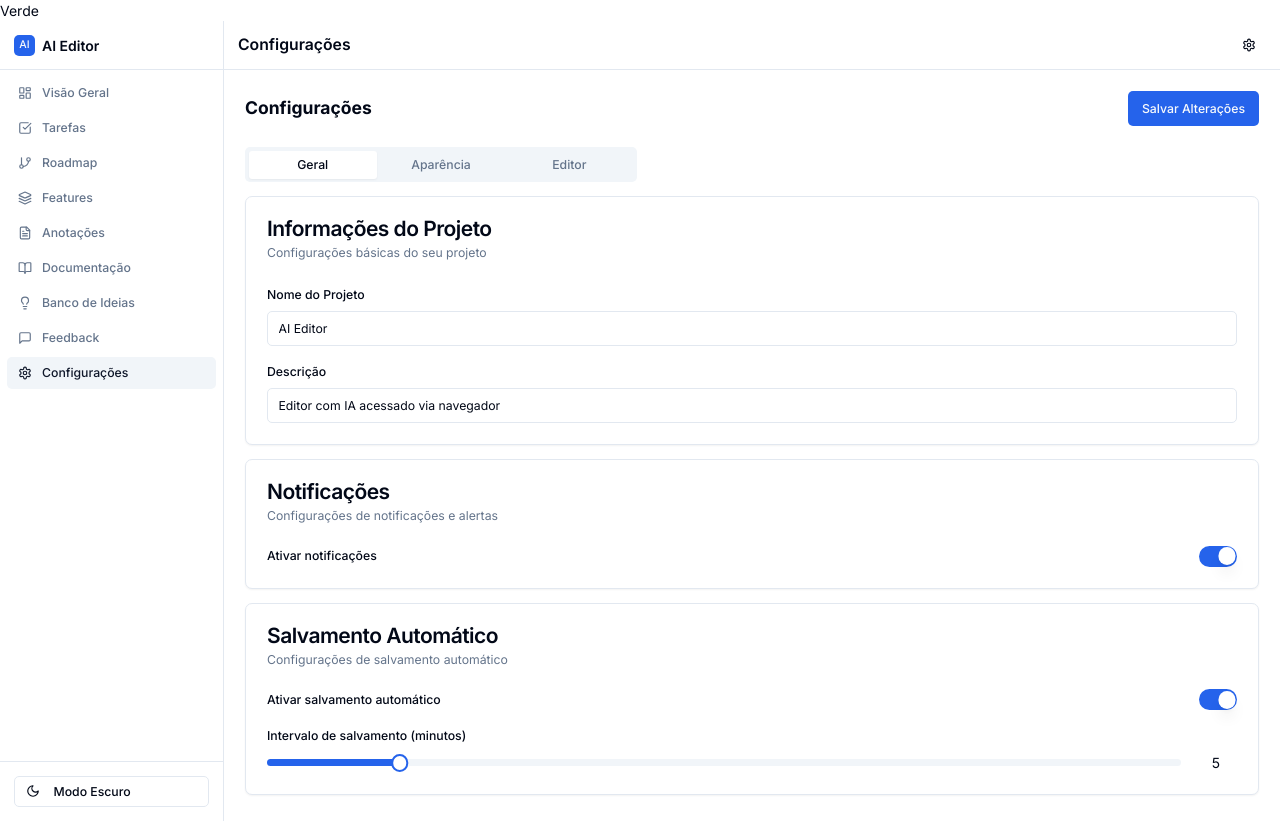
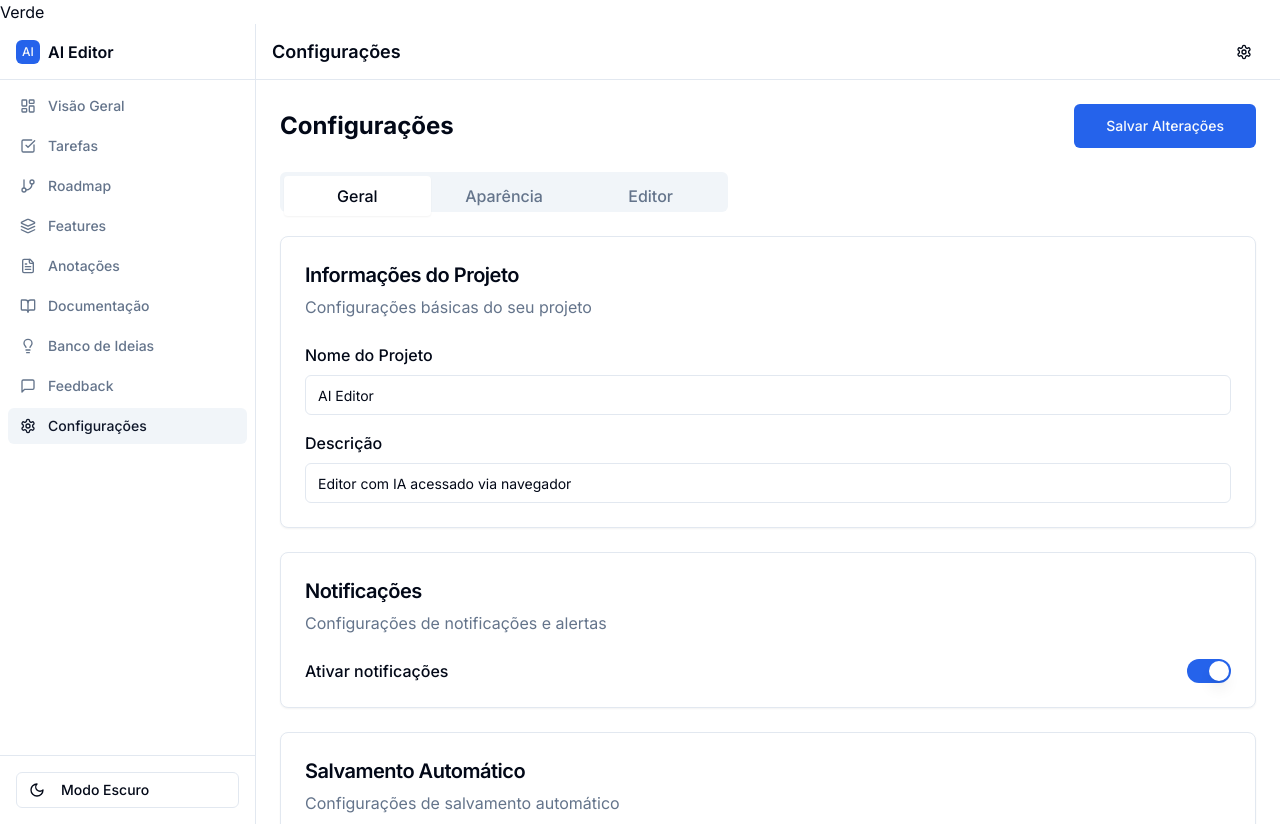
Before and after one commit to shturno/dax, a Next.js app: page /configuracoes in a window 1280 px wide. Built offline with nearby package versions, Linux system fonts and the light colour scheme.

Commit message:
feat: enhance settings page UI with improved styling and layout adjustments

```diff
--- a/components/settings-page.tsx
+++ b/components/settings-page.tsx
@@ -15,11 +15,6 @@ import { ToastAction } from "@/components/ui/toast"
 import { Toaster } from "@/components/ui/toaster"
 import { useThemeColor } from '@/components/theme-color-provider'
 
-interface ThemeColorOption {
-  value: string;
-  label: string;
-}
-
 export function SettingsPage() {
   const { theme, setTheme } = useTheme()
   const { setThemeColor } = useThemeColor()
@@ -30,7 +25,7 @@ export function SettingsPage() {
     notifications: true,
     autoSave: true,
     autoSaveInterval: 5,
-    fontSize: 14,
+    fontSize: 16, // Aumentado de 14 para 16
     primaryColor: "default",
   })
 
@@ -63,7 +58,7 @@ export function SettingsPage() {
   const applyThemeSettings = () => {
     // Aplicar cor primária
     if (settings.primaryColor !== "default") {
-      setThemeColor(`primary-${settings.primaryColor}`); // Adicione este método
+      setThemeColor(`primary-${settings.primaryColor}`);
       document.documentElement.className = document.documentElement.className.replace(/primary-\w+/g, "").trim();
       document.documentElement.classList.add(`primary-${settings.primaryColor}`);
     } else {
@@ -94,38 +89,40 @@ export function SettingsPage() {
   return (
     <div className="space-y-6">
       <div className="flex items-center justify-between">
-        <h2 className="text-xl font-bold">Configurações</h2>
-        <Button onClick={saveSettings}>Salvar Alterações</Button>
+        <h2 className="text-2xl font-bold">Configurações</h2>
+        <Button onClick={saveSettings} size="lg">Salvar Alterações</Button>
       </div>
 
       <Tabs defaultValue="general" className="w-full">
         <TabsList className="grid w-full max-w-md grid-cols-3">
-          <TabsTrigger value="general">Geral</TabsTrigger>
-          <TabsTrigger value="appearance">Aparência</TabsTrigger>
-          <TabsTrigger value="editor">Editor</TabsTrigger>
+          <TabsTrigger value="general" className="text-base py-2">Geral</TabsTrigger>
+          <TabsTrigger value="appearance" className="text-base py-2">Aparência</TabsTrigger>
+          <TabsTrigger value="editor" className="text-base py-2">Editor</TabsTrigger>
         </TabsList>
 
-        <TabsContent value="general" className="mt-4 space-y-4">
+        <TabsContent value="general" className="mt-6 space-y-6">
           <Card>
             <CardHeader>
-              <CardTitle>Informações do Projeto</CardTitle>
-              <CardDescription>Configurações básicas do seu projeto</CardDescription>
+              <CardTitle className="text-xl">Informações do Projeto</CardTitle>
+              <CardDescription className="text-base">Configurações básicas do seu projeto</CardDescription>
             </CardHeader>
             <CardContent className="space-y-4">
               <div className="space-y-2">
-                <Label htmlFor="projectName">Nome do Projeto</Label>
+                <Label htmlFor="projectName" className="text-base">Nome do Projeto</Label>
                 <Input
                   id="projectName"
                   value={settings.projectName}
                   onChange={(e) => setSettings({ ...settings, projectName: e.target.value })}
+                  className="text-base"
                 />
               </div>
               <div className="space-y-2">
-                <Label htmlFor="projectDescription">Descrição</Label>
+                <Label htmlFor="projectDescription" className="text-base">Descrição</Label>
                 <Input
                   id="projectDescription"
                   value={settings.projectDescription}
                   onChange={(e) => setSettings({ ...settings, projectDescription: e.target.value })}
+                  className="text-base"
                 />
               </div>
             </CardContent>
@@ -133,12 +130,12 @@ export function SettingsPage() {
 
           <Card>
             <CardHeader>
-              <CardTitle>Notificações</CardTitle>
-              <CardDescription>Configurações de notificações e alertas</CardDescription>
+              <CardTitle className="text-xl">Notificações</CardTitle>
+              <CardDescription className="text-base">Configurações de notificações e alertas</CardDescription>
             </CardHeader>
             <CardContent className="space-y-4">
                 <div className="flex items-center justify-between">
-                <Label htmlFor="notifications" className="flex-1">
+                <Label htmlFor="notifications" className="flex-1 text-base">
                   Ativar notificações
                 </Label>
                 <Switch
@@ -152,12 +149,12 @@ export function SettingsPage() {
 
           <Card>
             <CardHeader>
-              <CardTitle>Salvamento Automático</CardTitle>
-              <CardDescription>Configurações de salvamento automático</CardDescription>
+              <CardTitle className="text-xl">Salvamento Automático</CardTitle>
+              <CardDescription className="text-base">Configurações de salvamento automático</CardDescription>
             </CardHeader>
             <CardContent className="space-y-4">
                 <div className="flex items-center justify-between">
-                <Label htmlFor="autoSave" className="flex-1">
+                <Label htmlFor="autoSave" className="flex-1 text-base">
                   Ativar salvamento automático
                 </Label>
                 <Switch
@@ -168,7 +165,7 @@ export function SettingsPage() {
                 </div>
               {settings.autoSave && (
                 <div className="space-y-2">
-                  <Label htmlFor="autoSaveInterval">Intervalo de salvamento (minutos)</Label>
+                  <Label htmlFor="autoSaveInterval" className="text-base">Intervalo de salvamento (minutos)</Label>
                     <div className="flex items-center gap-4">
                     <Slider
                       id="autoSaveInterval"
@@ -179,7 +176,7 @@ export function SettingsPage() {
                       onValueChange={(value: number[]) => setSettings({ ...settings, autoSaveInterval: value[0] })}
                       className="flex-1"
                     />
-                    <span className="w-12 text-center">{settings.autoSaveInterval}</span>
+                    <span className="w-12 text-center text-base">{settings.autoSaveInterval}</span>
                     </div>
                 </div>
               )}
@@ -187,27 +184,27 @@ export function SettingsPage() {
           </Card>
         </TabsContent>
 
-        <TabsContent value="appearance" className="mt-4 space-y-4">
+        <TabsContent value="appearance" className="mt-6 space-y-6">
           <Card>
             <CardHeader>
-              <CardTitle>Tema</CardTitle>
-              <CardDescription>Configurações de aparência do dashboard</CardDescription>
+              <CardTitle className="text-xl">Tema</CardTitle>
+              <CardDescription className="text-base">Configurações de aparência do dashboard</CardDescription>
             </CardHeader>
             <CardContent className="space-y-4">
               <div className="space-y-2">
-                <Label htmlFor="theme">Tema</Label>
+                <Label htmlFor="theme" className="text-base">Tema</Label>
                 <Select value={theme} onValueChange={setTheme}>
-                  <SelectTrigger id="theme">
+                  <SelectTrigger id="theme" className="text-base">
                     <SelectValue placeholder="Selecione um tema" />
                   </SelectTrigger>
                   <SelectContent>
-                    <SelectItem value="light">Claro</SelectItem>
-                    <SelectItem value="dark">Escuro</SelectItem>
+                    <SelectItem value="light" className="text-base">Claro</SelectItem>
+                    <SelectItem value="dark" className="text-base">Escuro</SelectItem>
                   </SelectContent>
                 </Select>
               </div>
               <div className="space-y-2">
-                <Label htmlFor="primaryColor">Cor Primária</Label>
+                <Label htmlFor="primaryColor" className="text-base">Cor Primária</Label>
                 <Select
                   value={settings.primaryColor}
                   onValueChange={(value: string) => {
@@ -217,15 +214,15 @@ export function SettingsPage() {
                     }
                   }}
                 >
-                  <SelectTrigger id="primaryColor">
+                  <SelectTrigger id="primaryColor" className="text-base">
                     <SelectValue placeholder="Selecione uma cor" />
                   </SelectTrigger>
                   <SelectContent>
-                    <SelectItem value="default">Padrão</SelectItem>
-                    <SelectItem value="blue">Azul</SelectItem>
-                    <SelectItem value="green">Verde</SelectItem>
-                    <SelectItem value="purple">Roxo</SelectItem>
-                    <SelectItem value="orange">Laranja</SelectItem>
+                    <SelectItem value="default" className="text-base">Padrão</SelectItem>
+                    <SelectItem value="blue" className="text-base">Azul</SelectItem>
+                    <SelectItem value="green" className="text-base">Verde</SelectItem>
+                    <SelectItem value="purple" className="text-base">Roxo</SelectItem>
+                    <SelectItem value="orange" className="text-base">Laranja</SelectItem>
                   </SelectContent>
                 </Select>
               </div>
@@ -233,7 +230,7 @@ export function SettingsPage() {
             <CardFooter>
               <Button
                 variant="outline"
-                className="w-full"
+                className="w-full text-base py-5"
                 onClick={() => setTheme(theme === "dark" ? "light" : "dark")}
               >
                 {theme === "dark" ? "Mudar para Modo Claro" : "Mudar para Modo Escuro"}
@@ -243,30 +240,30 @@ export function SettingsPage() {
 
           <Card>
             <CardHeader>
-              <CardTitle>Visualização</CardTitle>
-              <CardDescription>Configurações de visualização</CardDescription>
+              <CardTitle className="text-xl">Visualização</CardTitle>
+              <CardDescription className="text-base">Configurações de visualização</CardDescription>
             </CardHeader>
             <CardContent className="space-y-4">
               <div className="space-y-2">
-                <Label htmlFor="fontSize">Tamanho da Fonte</Label>
+                <Label htmlFor="fontSize" className="text-base">Tamanho da Fonte</Label>
                 <div className="flex items-center gap-4">
                   <Slider
-                  id="fontSize"
-                  min={12}
-                  max={20}
-                  step={1}
-                  value={[settings.fontSize]}
-                  onValueChange={(value: number[]) => setSettings({ ...settings, fontSize: value[0] })}
-                  className="flex-1"
+                    id="fontSize"
+                    min={14}
+                    max={24}
+                    step={1}
+                    value={[settings.fontSize]}
+                    onValueChange={(value: number[]) => setSettings({ ...settings, fontSize: value[0] })}
+                    className="flex-1"
                   />
-                  <span className="w-12 text-center">{settings.fontSize}px</span>
+                  <span className="w-16 text-center text-base">{settings.fontSize}px</span>
                 </div>
               </div>
               <div className="pt-4">
-                <p className="text-sm font-medium">Prévia:</p>
+                <p className="text-base font-medium">Prévia:</p>
                 <div className="mt-2 rounded-md border p-4">
                   <h3 className="text-lg font-semibold">Exemplo de Texto</h3>
-                  <p className="text-sm text-muted-foreground">
+                  <p className="text-base text-muted-foreground">
                     Este é um exemplo de como o texto aparecerá com o tamanho de fonte selecionado.
                   </p>
                 </div>
@@ -275,33 +272,33 @@ export function SettingsPage() {
           </Card>
         </TabsContent>
 
-        <TabsContent value="editor" className="mt-4 space-y-4">
+        <TabsContent value="editor" className="mt-6 space-y-6">
           <Card>
             <CardHeader>
-              <CardTitle>Configurações do Editor</CardTitle>
-              <CardDescription>Personalize seu ambiente de edição</CardDescription>
+              <CardTitle className="text-xl">Configurações do Editor</CardTitle>
+              <CardDescription className="text-base">Personalize seu ambiente de edição</CardDescription>
             </CardHeader>
             <CardContent className="space-y-4">
               <div className="flex items-center justify-between">
-                <Label htmlFor="autoComplete" className="flex-1">
+                <Label htmlFor="autoComplete" className="flex-1 text-base">
                   Autocompletar com IA
                 </Label>
                 <Switch id="autoComplete" defaultChecked />
               </div>
               <div className="flex items-center justify-between">
-                <Label htmlFor="syntaxHighlight" className="flex-1">
+                <Label htmlFor="syntaxHighlight" className="flex-1 text-base">
                   Destacamento de Sintaxe
                 </Label>
                 <Switch id="syntaxHighlight" defaultChecked />
               </div>
               <div className="flex items-center justify-between">
-                <Label htmlFor="lineNumbers" className="flex-1">
+                <Label htmlFor="lineNumbers" className="flex-1 text-base">
                   Números de Linha
                 </Label>
                 <Switch id="lineNumbers" defaultChecked />
               </div>
               <div className="flex items-center justify-between">
-                <Label htmlFor="wordWrap" className="flex-1">
+                <Label htmlFor="wordWrap" className="flex-1 text-base">
                   Quebra de Linha
                 </Label>
                 <Switch id="wordWrap" defaultChecked />
@@ -311,35 +308,35 @@ export function SettingsPage() {
 
           <Card>
             <CardHeader>
-              <CardTitle>Inteligência Artificial</CardTitle>
-              <CardDescription>Configurações de IA para o editor</CardDescription>
+              <CardTitle className="text-xl">Inteligência Artificial</CardTitle>
+              <CardDescription className="text-base">Configurações de IA para o editor</CardDescription>
             </CardHeader>
             <CardContent className="space-y-4">
               <div className="space-y-2">
-                <Label htmlFor="aiModel">Modelo de IA</Label>
+                <Label htmlFor="aiModel" className="text-base">Modelo de IA</Label>
                 <Select defaultValue="gpt4">
-                  <SelectTrigger id="aiModel">
+                  <SelectTrigger id="aiModel" className="text-base">
                     <SelectValue placeholder="Selecione um modelo" />
                   </SelectTrigger>
                   <SelectContent>
-                    <SelectItem value="gpt4">GPT-4</SelectItem>
-                    <SelectItem value="gpt3">GPT-3.5</SelectItem>
-                    <SelectItem value="codex">Codex</SelectItem>
-                    <SelectItem value="custom">Modelo Personalizado</SelectItem>
+                    <SelectItem value="gpt4" className="text-base">GPT-4</SelectItem>
+                    <SelectItem value="gpt3" className="text-base">GPT-3.5</SelectItem>
+                    <SelectItem value="codex" className="text-base">Codex</SelectItem>
+                    <SelectItem value="custom" className="text-base">Modelo Personalizado</SelectItem>
                   </SelectContent>
                 </Select>
               </div>
               <div className="space-y-2">
-                <Label htmlFor="aiSuggestionFrequency">Frequência de Sugestões</Label>
+                <Label htmlFor="aiSuggestionFrequency" className="text-base">Frequência de Sugestões</Label>
                 <Select defaultValue="medium">
-                  <SelectTrigger id="aiSuggestionFrequency">
+                  <SelectTrigger id="aiSuggestionFrequency" className="text-base">
                     <SelectValue placeholder="Selecione a frequência" />
                   </SelectTrigger>
                   <SelectContent>
-                    <SelectItem value="high">Alta</SelectItem>
-                    <SelectItem value="medium">Média</SelectItem>
-                    <SelectItem value="low">Baixa</SelectItem>
-                    <SelectItem value="manual">Manual</SelectItem>
+                    <SelectItem value="high" className="text-base">Alta</SelectItem>
+                    <SelectItem value="medium" className="text-base">Média</SelectItem>
+                    <SelectItem value="low" className="text-base">Baixa</SelectItem>
+                    <SelectItem value="manual" className="text-base">Manual</SelectItem>
                   </SelectContent>
                 </Select>
               </div>
```
